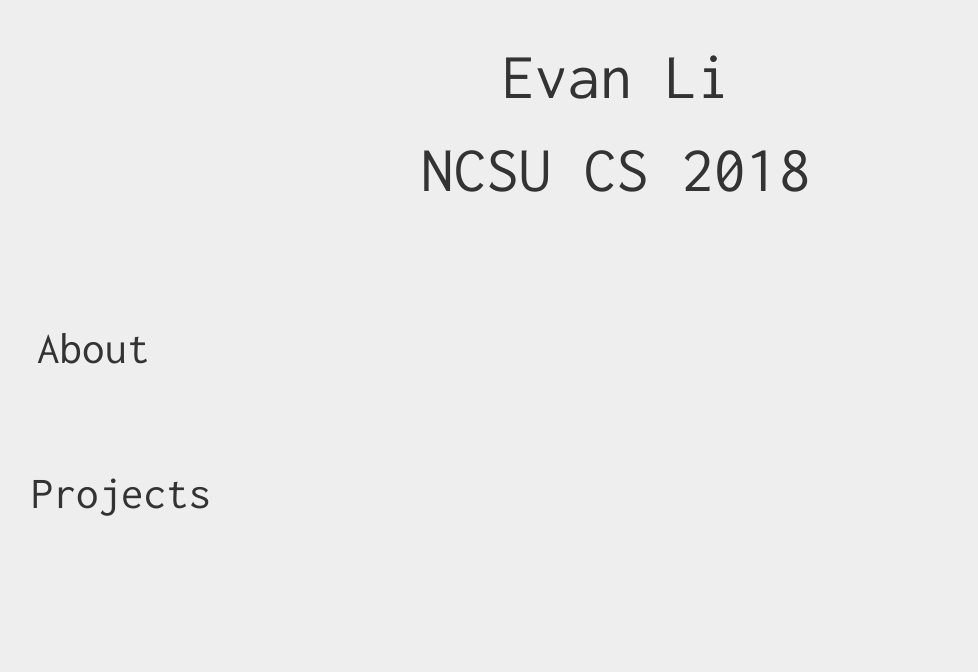
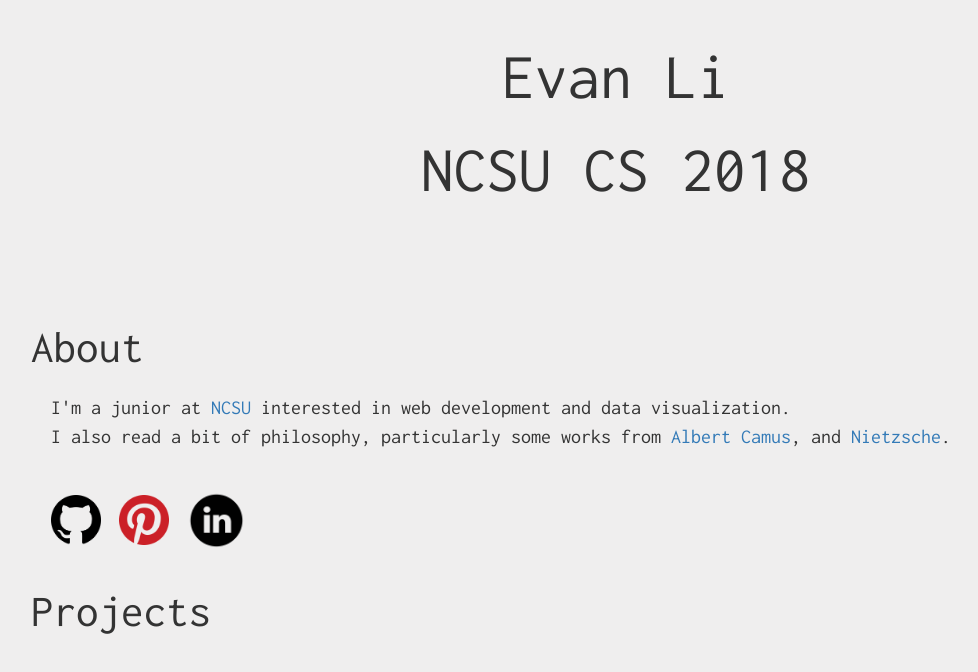
Before and after one commit to evanhli/EHLSQ.github.io, a plain HTML site: page index.html in a window 1280 px wide. Shown: the whole page, without its empty margins (24-1002 px from the left). Drawn offline with nearby package versions, Linux system fonts and the light colour scheme.

Commit message:
Edit spacing, remove button

```diff
--- a/css/style.css
+++ b/css/style.css
@@ -12,13 +12,15 @@
   font-family: 'Inconsolata';
 }
 
-.about {
+.listBody {
   margin-top:15px;
   margin-left:20px;
   font-size:20px;
 }
 
 .icon {
+  margin-right:8px;
+  margin-top:25px;
   width:50px;
   height:50px;
 }
@@ -28,7 +30,7 @@
 }
 
 li {
-   margin:0 0 80px 0;
+   margin:0 0 30px 0;
 }
 
 p {
--- a/index.html
+++ b/index.html
@@ -26,12 +26,14 @@
           <div class="block" style="top:15%; padding:15px;">
             <ul>
               <li>
-                <button class="aboutButton" id="aboutButton">About</button>
-                <p class="about">
+                <!-- <button class="aboutButton" id="aboutButton">About</button> -->
+                About
+                <p class="listBody">
                   I'm a junior at <a href="https://www.ncsu.edu">NCSU</a> interested in web development and data visualization.</br>
-                  I also read a bit of philosophy, particularly some works from <a target="_blank" href="https://en.wikipedia.org/wiki/Albert_Camus">Albert Camus</a>, and <a target="_blank" href="https://en.wikipedia.org/wiki/Friedrich_Nietzsche">Nietzsche</a>.
+                  I also read a bit of philosophy, particularly some works from <a target="_blank" href="https://en.wikipedia.org/wiki/Albert_Camus">Albert Camus</a>,
+                  and <a target="_blank" href="https://en.wikipedia.org/wiki/Friedrich_Nietzsche">Nietzsche</a>.
 
-                  <div class="about icons">
+                  <div class="listBody icons">
                     <a href="https://github.com/EHLSQ"><img class="icon" href="https://github.com/EHLSQ" src="./images/githubicon.png"></a>
                     <a href="https://www.pinterest.com/evanli2010/"><img class="icon" href="https://www.pinterest.com/evanli2010/" src="./images/pinteresticon.png"></a>
                     <a href="https://www.linkedin.com/in/evan-li-2b3851b4"><img class="icon"  style="height:58px; width:58px;" src="./images/linkedin.png"></a>
@@ -41,6 +43,7 @@
               </li>
               <li>
                 Projects
+
               </li>
             </ul>
 
--- a/scripts/index.js
+++ b/scripts/index.js
@@ -1,12 +1,6 @@
-var aboutButton;
 $(document).ready( function () {
   $(".block").hide();
-  $(".about").hide();
-  aboutButton = document.getElementById("aboutButton");
-  aboutButton.onclick = displayAbout;
 });
-
-
 
 
 $(function(){
@@ -25,9 +19,3 @@
 
     });
 }
-
-function displayAbout() {
-  $(".about").fadeIn( 800, function () {
-
-  })
-}
```
